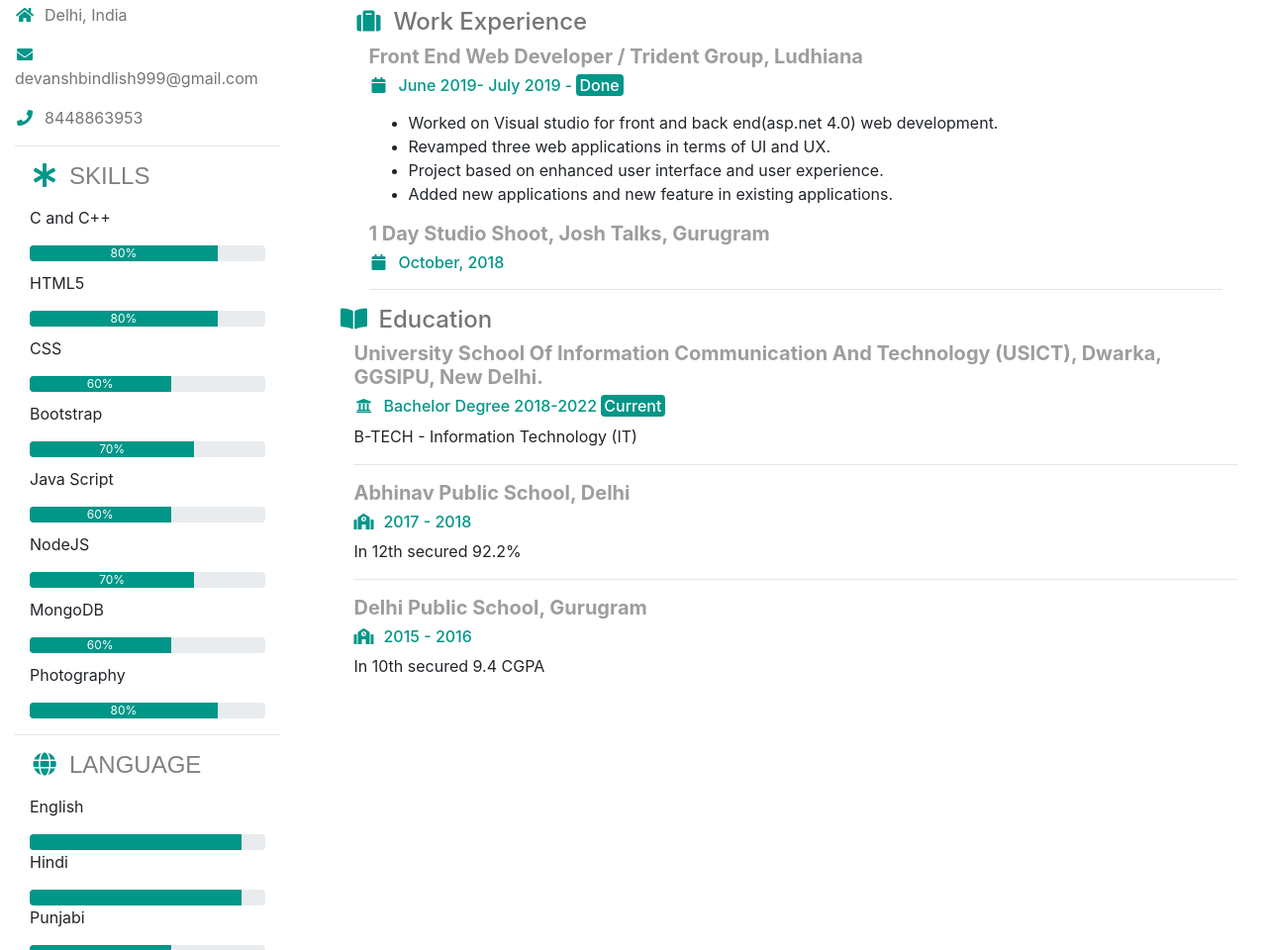
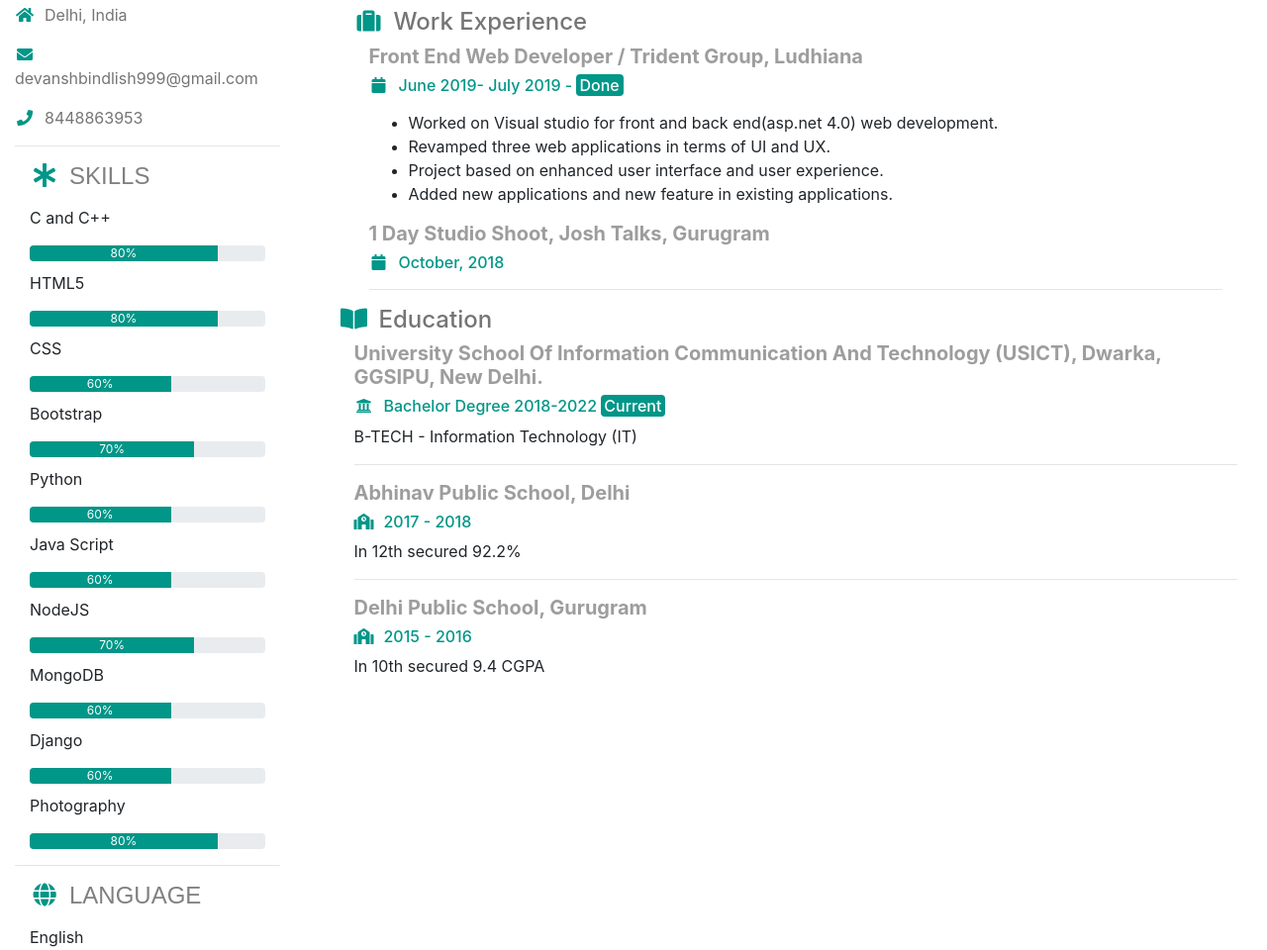
Before and after one commit to Devansh3059/Portfolio, a plain HTML site: page index.html in a window 1280 px wide. Shown: the part 230-1190 px from the top of the page at 99% size. Drawn offline with nearby package versions, Linux system fonts and the light colour scheme.

Commit message:
Skills Updated

```diff
--- a/index.html
+++ b/index.html
@@ -43,6 +43,11 @@
                         <div class="progress-bar  " role="progressbar" style="width:70%;background-color: #009688;">70%
                         </div>
                     </div>
+                    <p class="skill-name">Python</p>
+                    <div class="progress">
+                        <div class="progress-bar  " role="progressbar" style="width:60%;background-color: #009688;">60%
+                        </div>
+                    </div>
                     <p class="skill-name">Java Script</p>
                     <div class="progress">
                         <div class="progress-bar  " role="progressbar" style="width:60%;background-color: #009688;">60%
@@ -54,6 +59,11 @@
                         </div>
                     </div>
                     <p class="skill-name">MongoDB</p>
+                    <div class="progress">
+                        <div class="progress-bar  " role="progressbar" style="width:60%;background-color: #009688;">60%
+                        </div>
+                    </div>
+                    <p class="skill-name">Django</p>
                     <div class="progress">
                         <div class="progress-bar  " role="progressbar" style="width:60%;background-color: #009688;">60%
                         </div>
```
